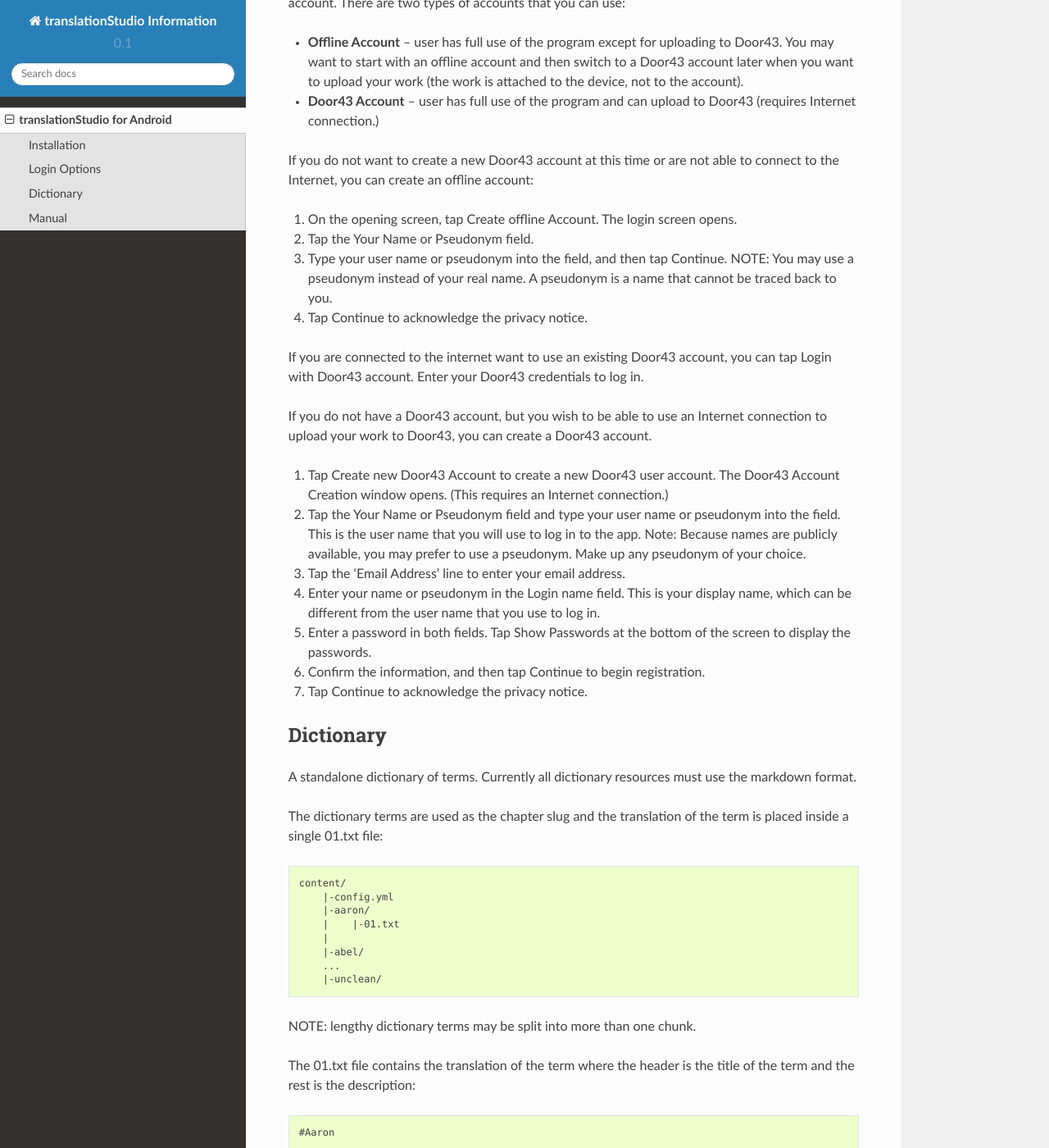
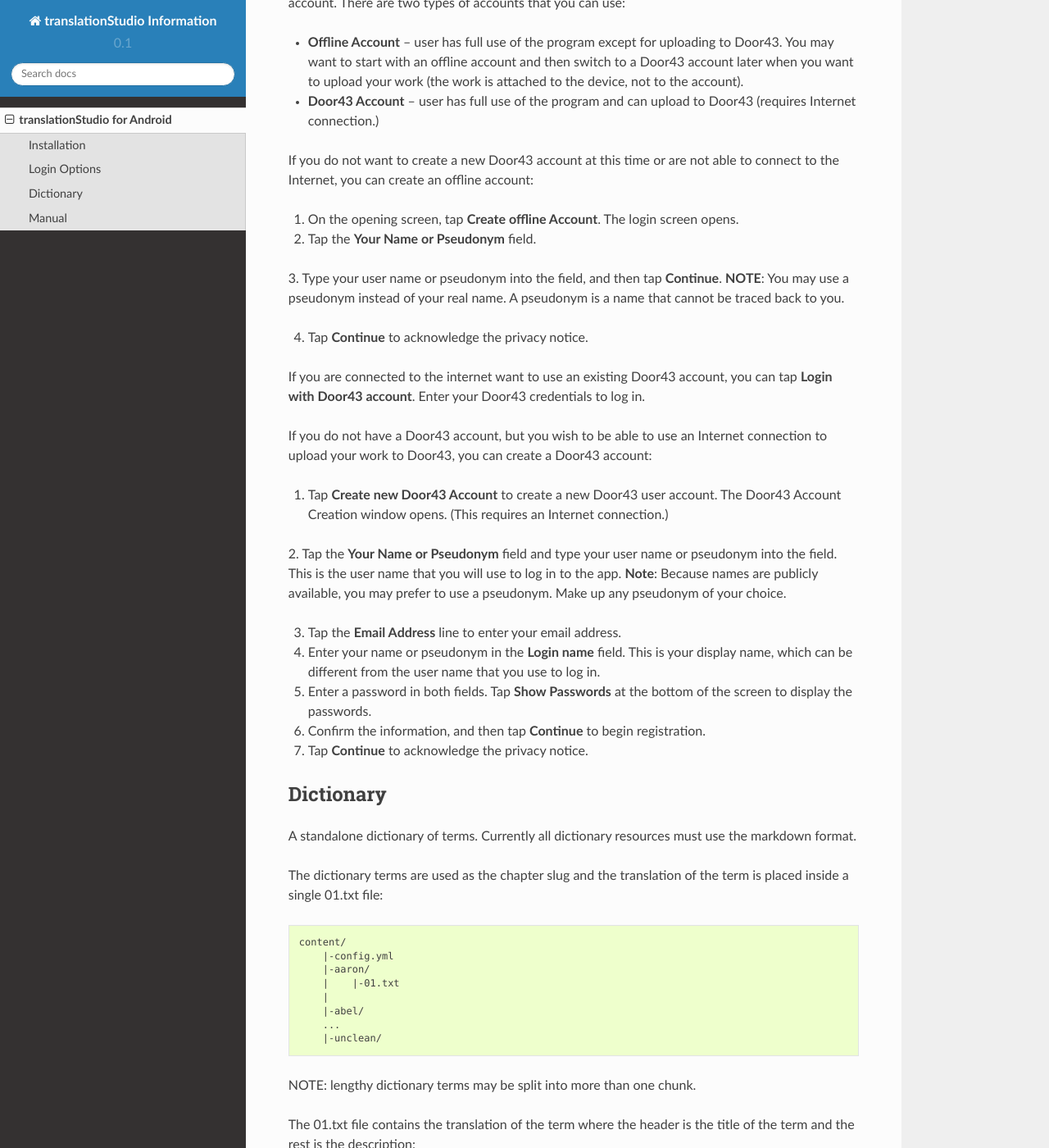
Before and after one commit to unfoldingWord-dev/translationStudio-Info, a Sphinx documentation site: the page built from docs/tablet.rst, in a window 1280 px wide and 1400 px high, scrolled down 688 px. Shown: the whole window at 82% size. Built offline with Sphinx 7.4.7 and the Read the Docs theme 2.0.0, drawn with Linux system fonts in a browser that asks for light colours; pages that are not in the unit, such as notebooks, are missing from menus; some of the changed text lies outside the part shown.

Commit message:
Update tablet.rst

```diff
--- a/docs/tablet.rst
+++ b/docs/tablet.rst
@@ -13,15 +13,15 @@ Installation
 ------------
 1.	Tap the Google Play Store icon on the Android device. Google Play Store opens.
 
-2.	In the search bar at the top of the screen, type translationStudio with no spaces and tap the magnifying glass on the keyboard.
+2.	In the search bar at the top of the screen, type **translationStudio** with no spaces and tap the magnifying glass on the keyboard.
 
 3.	When the Play Store has found the program, tap the tS icon.
 
-4.	Tap Install. The program downloads and then installs.
+4.	Tap **Install**. The program downloads and then installs.
 
-5.	Once the program is installed, tap Open.
+5.	Once the program is installed, tap **Open**.
 
-6.	Tap ALLOW to enable translationStudio to access photos, media, and files on your device.
+6.	Tap **ALLOW** to enable translationStudio to access photos, media, and files on your device.
 
 There may be an automatic update before the translationStudio app opens.
 
@@ -39,31 +39,33 @@ There are two types of accounts that you can use:
 
 If you do not want to create a new Door43 account at this time or are not able to connect to the Internet, you can create an offline account:
 
-1.	On the opening screen, tap Create offline Account. The login screen opens.
+1.	On the opening screen, tap **Create offline Account**. The login screen opens.
 
-2.	Tap the Your Name or Pseudonym field.
+2.	Tap the **Your Name or Pseudonym** field.
 
-3.	Type your user name or pseudonym into the field, and then tap Continue. NOTE: You may use a pseudonym instead of your real name. A pseudonym is a name that cannot be traced back to you.
+3.	Type your user name or pseudonym into the field, and then tap **Continue**.
+**NOTE**: You may use a pseudonym instead of your real name. A pseudonym is a name that cannot be traced back to you.
 
-4.	Tap Continue to acknowledge the privacy notice.
+4.	Tap **Continue** to acknowledge the privacy notice.
 
-If you are connected to the internet want to use an existing Door43 account, you can tap Login with Door43 account. Enter your Door43 credentials to log in.
+If you are connected to the internet want to use an existing Door43 account, you can tap **Login with Door43 account**. Enter your Door43 credentials to log in.
 
-If you do not have a Door43 account, but you wish to be able to use an Internet connection to upload your work to Door43, you can create a Door43 account.
+If you do not have a Door43 account, but you wish to be able to use an Internet connection to upload your work to Door43, you can create a Door43 account:
 
-1.	Tap Create new Door43 Account to create a new Door43 user account. The Door43 Account Creation window opens. (This requires an Internet connection.)
+1.	Tap **Create new Door43 Account** to create a new Door43 user account. The Door43 Account Creation window opens. (This requires an Internet connection.)
 
-2.	Tap the Your Name or Pseudonym field and type your user name or pseudonym into the field. This is the user name that you will use to log in to the app. Note: Because names are publicly available, you may prefer to use a pseudonym. Make up any pseudonym of your choice.
+2.	Tap the **Your Name or Pseudonym** field and type your user name or pseudonym into the field. This is the user name that you will use to log in to the app.
+**Note**: Because names are publicly available, you may prefer to use a pseudonym. Make up any pseudonym of your choice.
 
-3.	Tap the 'Email Address' line to enter your email address.
+3.	Tap the **Email Address** line to enter your email address.
 
-4.	Enter your name or pseudonym in the Login name field. This is your display name, which can be different from the user name that you use to log in.
+4.	Enter your name or pseudonym in the **Login name** field. This is your display name, which can be different from the user name that you use to log in.
 
-5.	Enter a password in both fields. Tap Show Passwords at the bottom of the screen to display the passwords.
+5.	Enter a password in both fields. Tap **Show Passwords** at the bottom of the screen to display the passwords.
 
-6.	Confirm the information, and then tap Continue to begin registration.
+6.	Confirm the information, and then tap **Continue** to begin registration.
 
-7.	Tap Continue to acknowledge the privacy notice.
+7.	Tap **Continue** to acknowledge the privacy notice.
 
 Dictionary
 ----------
```
